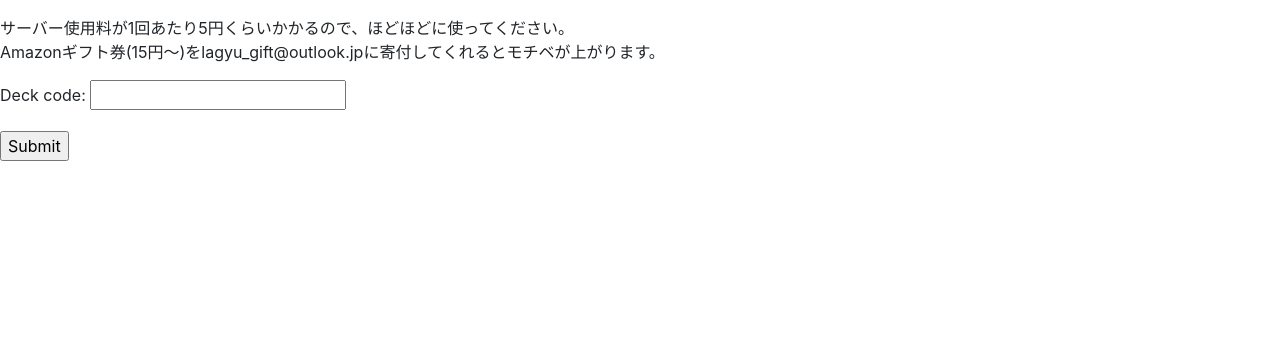
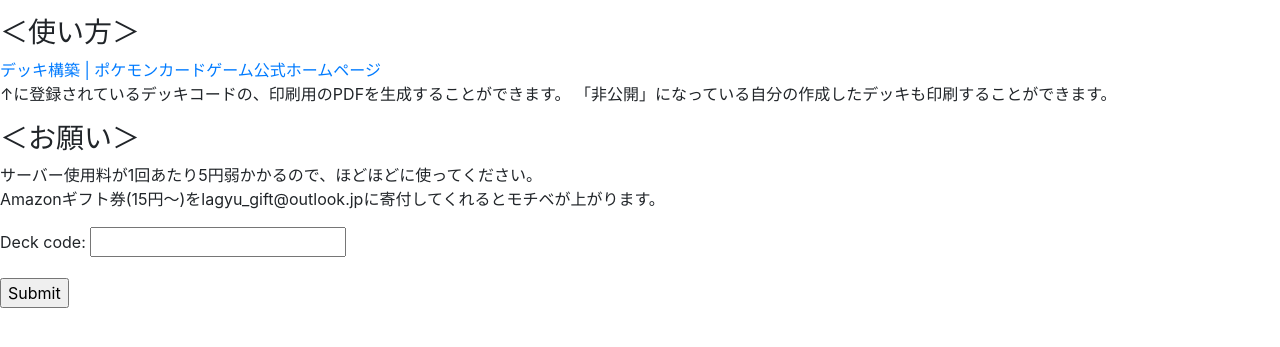
Before and after one commit to PokemonCardInCastle/PTCG2win, a Django app: page /proxy_maker in a window 1280 px wide. Shown: the part 168-515 px from the top of the page. Run offline with Django 3.2, Linux system fonts and the light colour scheme; some libraries are stand-ins or nearby versions.

Commit message:
使い方説明

```diff
--- a/decks/templates/decks/proxy_maker.html
+++ b/decks/templates/decks/proxy_maker.html
@@ -44,8 +44,15 @@
 <div style="clear: left">
 
 </div>
+<h3>＜使い方＞</h3>
 <p>
-    サーバー使用料が1回あたり5円くらいかかるので、ほどほどに使ってください。<br/>
+    <a href="https://www.pokemon-card.com/deck/index.html">デッキ構築 | ポケモンカードゲーム公式ホームページ</a><br />
+    ↑に登録されているデッキコードの、印刷用のPDFを生成することができます。
+    「非公開」になっている自分の作成したデッキも印刷することができます。
+</p>
+<h3>＜お願い＞</h3>
+<p>
+    サーバー使用料が1回あたり5円弱かかるので、ほどほどに使ってください。<br/>
     Amazonギフト券(15円～)をlagyu_gift@outlook.jpに寄付してくれるとモチベが上がります。
 </p>
 
```
